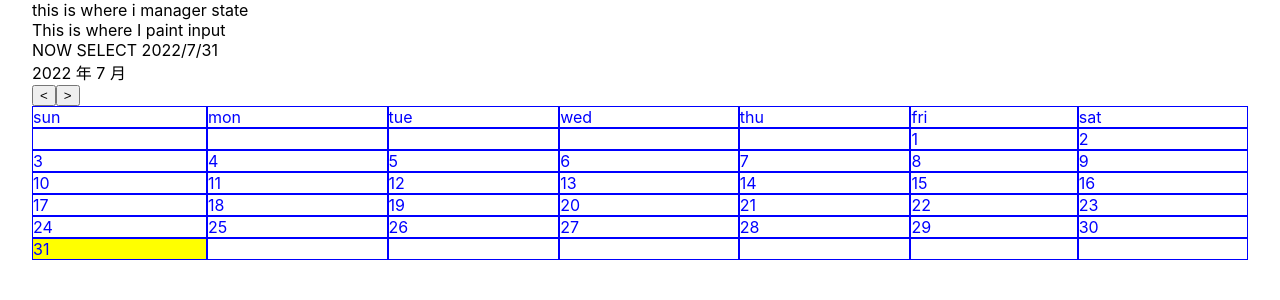
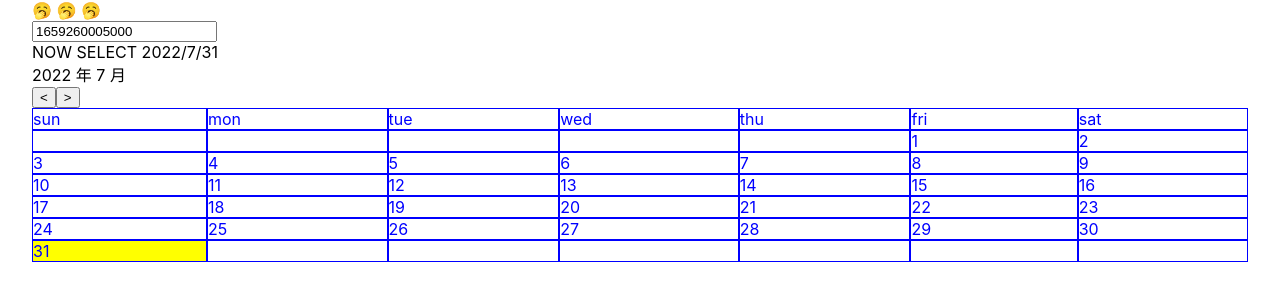
Before and after one commit to yu-tzi/react-styled-calender, a Next.js app: page / in a window 1280 px wide. Shown: the top 300 px of the page. Built offline with nearby package versions, Linux system fonts and the light colour scheme.

Commit message:
feat: 增加 input 框
feat: input 框調整

```diff
--- a/pages/component/calender.tsx
+++ b/pages/component/calender.tsx
@@ -19,7 +19,7 @@ const BlockContainer = styled.div`
 
 const Calender = (props) => {
     const { selectedTime, setSelectedTime } = props
-    const month = selectedTime ? selectedTime.month() + 1 : undefined // month 從 0 開始算
+    const month = selectedTime ? selectedTime?.month() + 1  : undefined// month 從 0 開始算
     const years = selectedTime?.year()
     const date = selectedTime?.date()
     const firstDay = selectedTime?.startOf('month').day()
@@ -54,11 +54,6 @@ const Calender = (props) => {
         setSelectedTime(newDay)
     }
 
-    useEffect(()=>{
-        const now = dayjs();
-        setSelectedTime(now)
-      },[])
-
     return(
         <>
             <div>{` NOW SELECT ${years}/${month}/${date}`}</div>
--- a/pages/component/index.tsx
+++ b/pages/component/index.tsx
@@ -1,15 +1,19 @@
 import Calender from "./calender"
 import Input from "./input"
 import { useState, useEffect } from 'react'
+import dayjs from 'dayjs'
 
 
 const DatePicker = () => {
-  const [selectedTime, setSelectedTime] = useState(undefined);
-
+  const [selectedTime, setSelectedTime] = useState(dayjs());
+  useEffect(()=>{
+    const now = dayjs();
+    setSelectedTime(now)
+  },[])
     return (
         <>
-          <div>this is where i manager state</div>
-          <Input/>
+          <div> 🥱 🥱 🥱 </div>
+          <Input selectedTime={selectedTime} setSelectedTime={setSelectedTime}/>
           <Calender selectedTime={selectedTime} setSelectedTime={setSelectedTime}/>
         </>
       )
--- a/pages/component/input.tsx
+++ b/pages/component/input.tsx
@@ -1,6 +1,39 @@
-const Input = () => {
+import { useState, useEffect } from 'react'
+
+
+const Input = (props) => {
+    // input 框
+    // 接收 input 框的值的地方
+    // 把 input 值轉換成正確 day 格式顯示在框框裡（輸入完 enter 或者按空白處）
+    // 把正確的 day 格式傳送給 state
+    // 把 state 顯示在 input 框上
+    const { selectedTime, setSelectedTime } = props;
+    const [ inputValue, setInputValue ] =  useState(null);
+    console.log(inputValue)
+    const getValidationDate = () => {
+        console.log(inputValue)
+        // input value 轉換成合格的時間格式
+        const validValue = inputValue
+        console.log(validValue)
+        // setSelectedTime(validValue);
+    }
+
+
+
     return(
-        <div>This is where I paint input</div>
+        <>
+            <input type="text"
+                value={inputValue || selectedTime}
+                onBlur={()=>{ getValidationDate()}}
+                onKeyUp={(e)=>{
+                    if (e.key === 'Enter' || e.keyCode === 13){
+                        getValidationDate()}
+                    }
+                }
+                onChange={(e)=>{setInputValue(e.target.value)}}
+
+            />
+        </>
     )
 }
 export default Input
```
